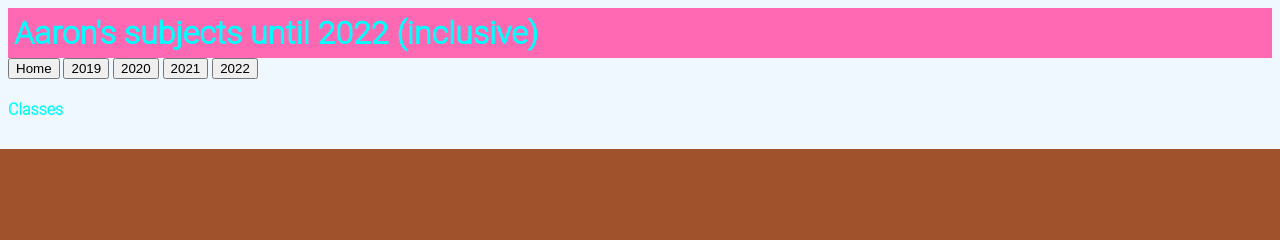
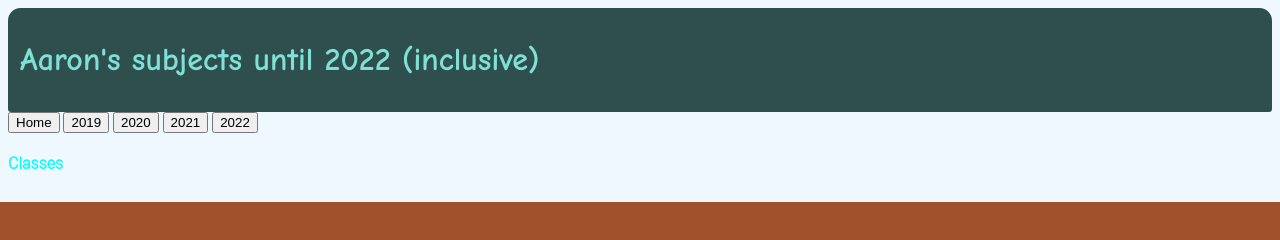
Before and after one commit to CyberFlameGO/AS91892, a website: page index.html in a window 1280 px wide. Drawn offline with Linux system fonts and the light colour scheme.

Commit message:
i lost all my changes to my stylesheet yesterday :sob:

```diff
--- a/style.css
+++ b/style.css
@@ -15,17 +15,24 @@ p em {
     color: dodgerblue;
 }
 
-h1 {
-    border: 2px dodgerblue;
-    padding: 6px;
-    margin: auto;
-    background-color: beige;
+
+#title_heading {
+    color: #7fe1d4;
+    font-family: "Comic Sans MS";
 }
 
-#title_heading {
-    background-color: hotpink;
+#headerbody {
+    background-color: darkslategrey;
+    padding: 12px;
+    border-radius: 12.5px;
+    border-bottom-left-radius: 3px;
+    border-bottom-right-radius: 3px;
 }
 
-.body {
-    background-color: chartreuse;
+.buttonarea {
+    text-align: center;
+    border-radius: 25px;
+    padding: 8px;
+    color: teal;
+    border: royalblue;
 }
```
